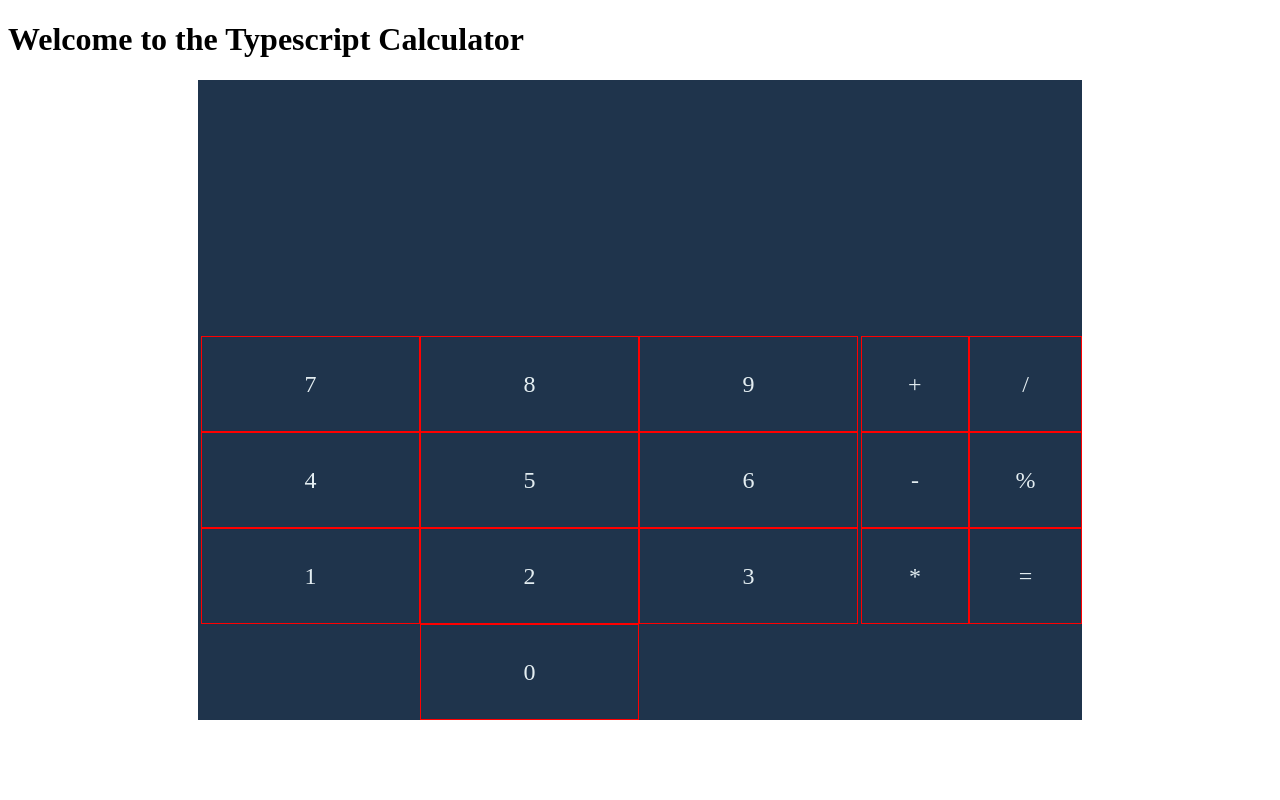
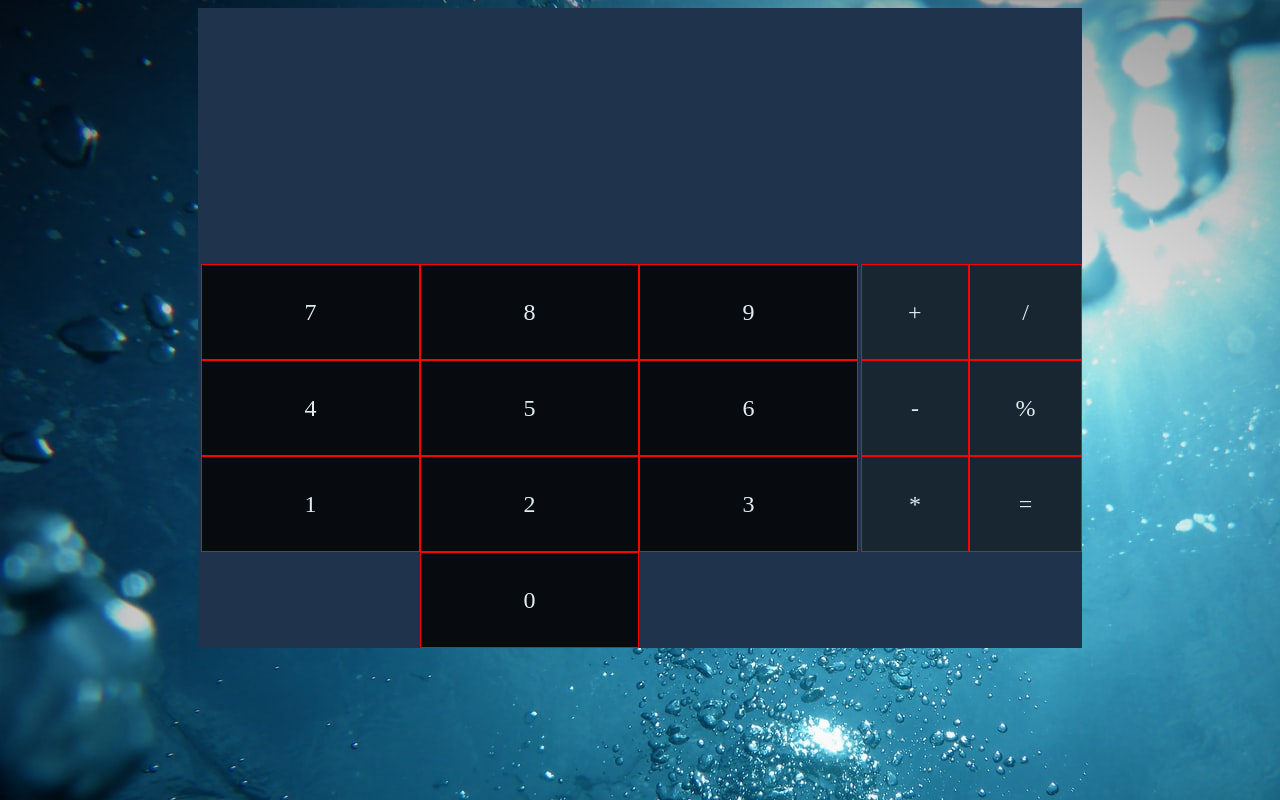
Before and after one commit to lesleyfon/Typescript-Calculator, a website built with webpack: page index.html in a window 1280 px wide. Built offline with Linux system fonts and the light colour scheme.

Commit message:
Added more styles to the page

```diff
--- a/app/dashBoard.ts
+++ b/app/dashBoard.ts
@@ -28,6 +28,7 @@ export class DashBoard {
         if (elem.innerText === "=") {
             this.total = this.calculateTotal(this.totalInputValues);
             this.inputField.value = ''
+
             this.displayField.innerText = String(this.total)
             return ''
         }
--- a/css/style.css
+++ b/css/style.css
@@ -1,3 +1,7 @@
+body{
+    background-image: url('./../bg-img.jpeg')
+}
+
 .container {
   width: 70%;
   margin: 0 auto;
@@ -24,9 +28,6 @@
   align-self: baseline;
   border: none;
   padding: 0;
-  unicode-bidi: bidi-override;
-  direction: RTL;
-  cursor: none;
   background-color: #1f344c;
   color: #e3edf1;
   font-size: 2rem;
@@ -42,8 +43,8 @@
   height: 60%;
   justify-content: space-between;
 }
-.main .elements{
-    font-size: 1.5rem;
+.main .elements {
+  font-size: 1.5rem;
 }
 .main #numbers {
   display: flex;
@@ -62,6 +63,7 @@
   text-align: center;
   vertical-align: middle;
   line-height: 94px;
+  background-color: #070B10;
 }
 
 .main #signs {
@@ -78,4 +80,9 @@
   vertical-align: middle;
   line-height: 94px;
   border: 1px solid red;
+  background-color: #172630;
 }
+
+.sign,
+.number :hover {
+}
--- a/index.html
+++ b/index.html
@@ -8,12 +8,10 @@
     <!-- <link rel="stylesheet" type="text/css" href="mystyle.css"> -->
 </head>
 <body>
-    <h1>Welcome to the Typescript Calculator</h1>
-
     <div class="container">
         <div class="calculator">
             <div class="display"></div>
-            <input id="operation-field" ></input>
+            <input id="operation-field" type="text"></input>
         </div>
         <div class="main">
             <div class="elements" id="numbers">
```
Also changed, not shown: bg-img.jpeg (added), dist/bundle.js.
